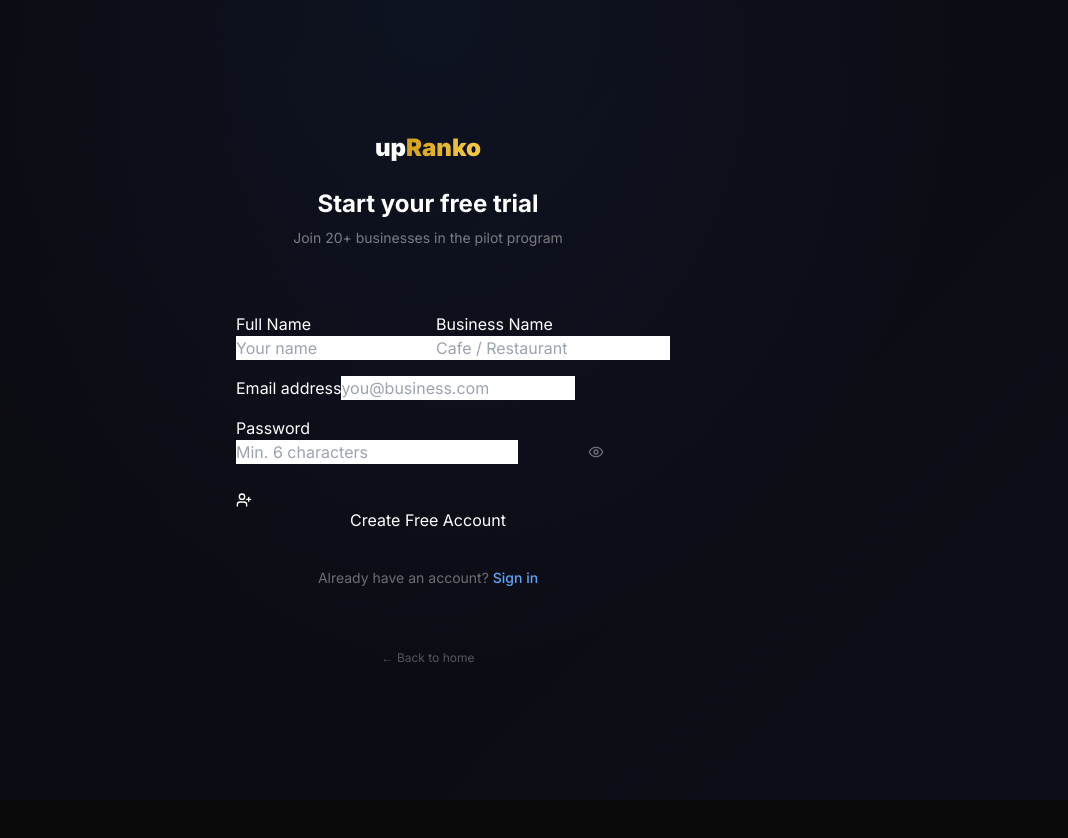
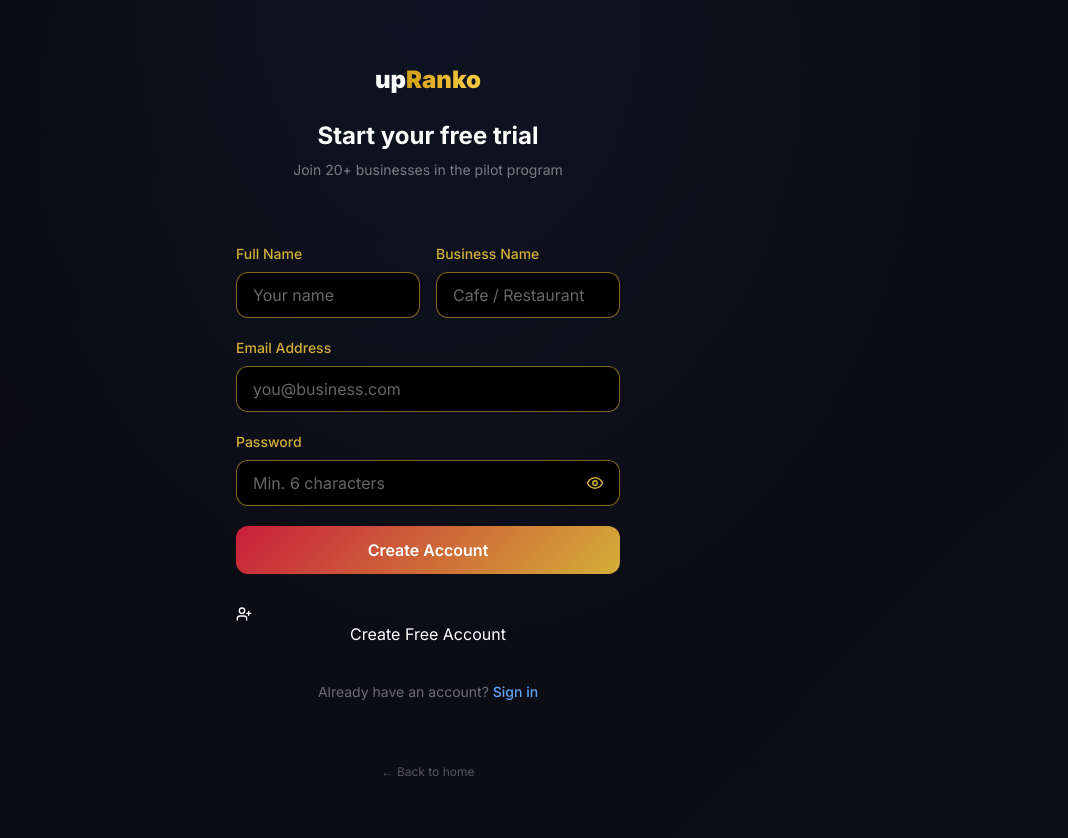
Before and after one commit to jiya307/Uprankoo, a React (Vite) app: page /register in a window 1280 px wide. Shown: the top 838 px of the page, without its empty margins (212-1280 px from the left). Before the commit the page ends 800 px from the top, so only its background shows below. Built offline with nearby package versions, Linux system fonts and the light colour scheme; a web font is replaced by a local one.

Commit message:
Initial commit

```diff
--- a/src/pages/HomePage.tsx
+++ b/src/pages/HomePage.tsx
@@ -1,4 +1,4 @@
-import Hero from '../components/hero';
+import Hero from '../components/Hero';
 import Layout from '../components/Layout';
 
 export default function HomePage() {
--- a/src/pages/RegisterPage.tsx
+++ b/src/pages/RegisterPage.tsx
@@ -54,32 +54,95 @@
               <AlertCircle size={15} /> {error}
             </div>
           )}
-          <form onSubmit={handleSubmit} className="space-y-4">
+          <form onSubmit={handleSubmit} className="space-y-5">
+
   <div className="grid grid-cols-2 gap-4">
+
     <div>
-                <label className="db-label">Full Name</label>
-                <input value={form.name} onChange={set('name')} placeholder="Your name" className="db-input" required />
+      <label className="block text-sm font-medium text-[#D4AF37] mb-2">
+        Full Name
+      </label>
+      <input
+        value={form.name}
+        onChange={set('name')}
+        placeholder="Your name"
+        className="w-full px-4 py-2.5 bg-black text-white placeholder:text-white/40 border border-[#D4AF37]/60 rounded-xl"
+        required
+      />
     </div>
+
     <div>
-                <label className="db-label">Business Name</label>
-                <input value={form.businessName} onChange={set('businessName')} placeholder="Cafe / Restaurant" className="db-input" required />
+      <label className="block text-sm font-medium text-[#D4AF37] mb-2">
+        Business Name
+      </label>
+      <input
+        value={form.businessName}
+        onChange={set('businessName')}
+        placeholder="Cafe / Restaurant"
+        className="w-full px-4 py-2.5 bg-black text-white placeholder:text-white/40 border border-[#D4AF37]/60 rounded-xl"
+        required
+      />
     </div>
+
   </div>
+
   <div>
-              <label className="db-label">Email address</label>
-              <input type="email" value={form.email} onChange={set('email')} placeholder="you@business.com" className="db-input" required />
+    <label className="block text-sm font-medium text-[#D4AF37] mb-2">
+      Email Address
+    </label>
+    <input
+      type="email"
+      value={form.email}
+      onChange={set('email')}
+      placeholder="you@business.com"
+      className="w-full px-4 py-2.5 bg-black text-white placeholder:text-white/40 border border-[#D4AF37]/60 rounded-xl"
+      required
+    />
   </div>
+
   <div>
-              <label className="db-label">Password</label>
+    <label className="block text-sm font-medium text-[#D4AF37] mb-2">
+      Password
+    </label>
+
     <div className="relative">
-                <input type={showPass ? 'text' : 'password'} value={form.password} onChange={set('password')}
-                  placeholder="Min. 6 characters" className="db-input pr-12" minLength={6} required />
-                <button type="button" onClick={() => setShowPass(!showPass)}
-                  className="absolute right-4 top-1/2 -translate-y-1/2 text-white/40 hover:text-white/70 transition-colors">
-                  {showPass ? <EyeOff size={16} /> : <Eye size={16} />}
+      <input
+        type={showPass ? 'text' : 'password'}
+        value={form.password}
+        onChange={set('password')}
+        placeholder="Min. 6 characters"
+        minLength={6}
+        className="w-full px-4 py-2.5 pr-12 bg-black text-white placeholder:text-white/40 border border-[#D4AF37]/60 rounded-xl"
+        required
+      />
+
+      <button
+        type="button"
+        onClick={() => setShowPass(!showPass)}
+        className="absolute right-4 top-1/2 -translate-y-1/2 text-[#D4AF37]"
+      >
+        {showPass ? <EyeOff size={18} /> : <Eye size={18} />}
       </button>
     </div>
   </div>
+
+  <button
+    type="submit"
+    disabled={loading}
+    className="w-full py-3 rounded-xl text-white font-semibold flex items-center justify-center gap-2"
+    style={{
+      background: 'linear-gradient(135deg, #C81E3A 0%, #D4AF37 100%)'
+    }}
+  >
+    {loading ? (
+      <>
+        <div className="w-4 h-4 border-2 border-white/30 border-t-white rounded-full animate-spin"></div>
+        Creating Account...
+      </>
+    ) : (
+      'Create Account'
+    )}
+  </button>
             <button type="submit" disabled={loading}
               className="w-full db-btn-primary justify-center py-3 text-base disabled:opacity-50 disabled:cursor-not-allowed mt-2" style={{ borderRadius: '0.75rem' }}>
               {loading ? <><div className="w-4 h-4 border-2 border-white/30 border-t-white rounded-full animate-spin" /> Creating account...</> : <><UserPlus size={16} /> Create Free Account</>}
```
Lines whose indentation alone changed are shown as unchanged.
